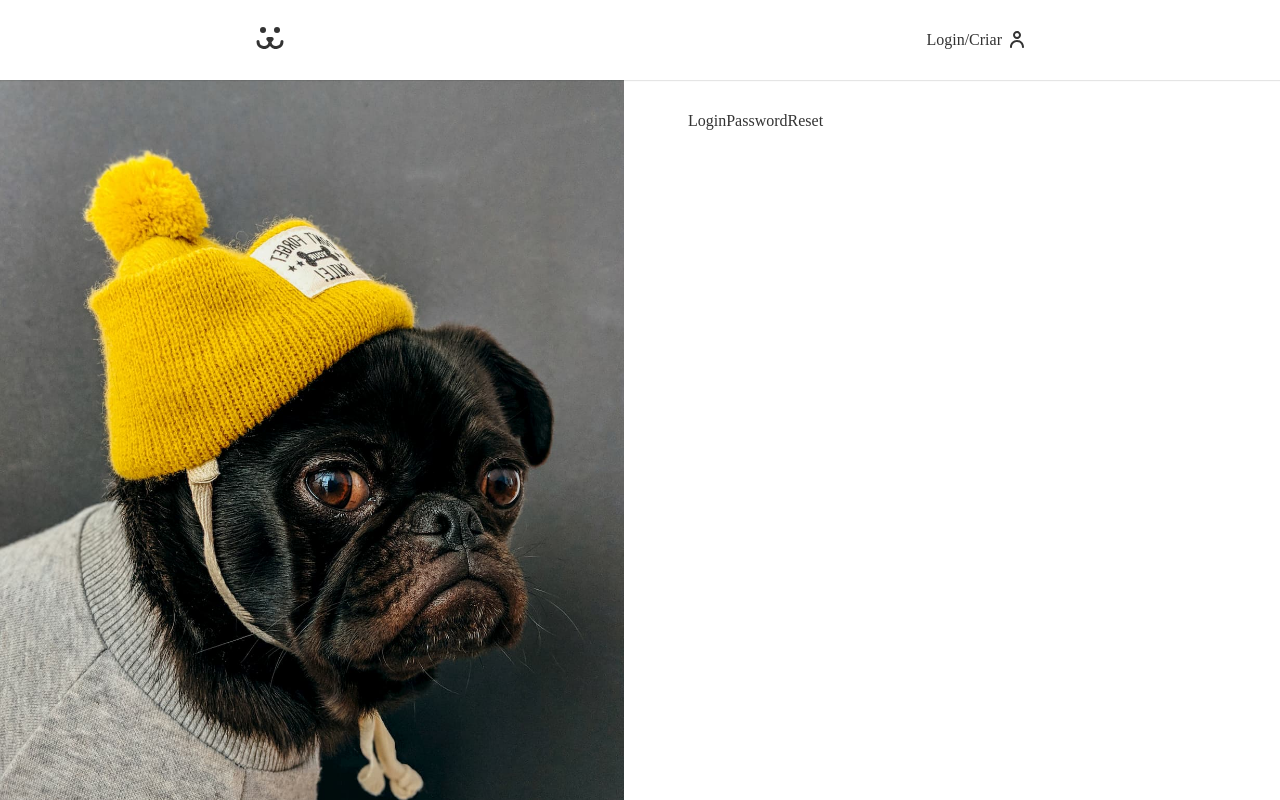
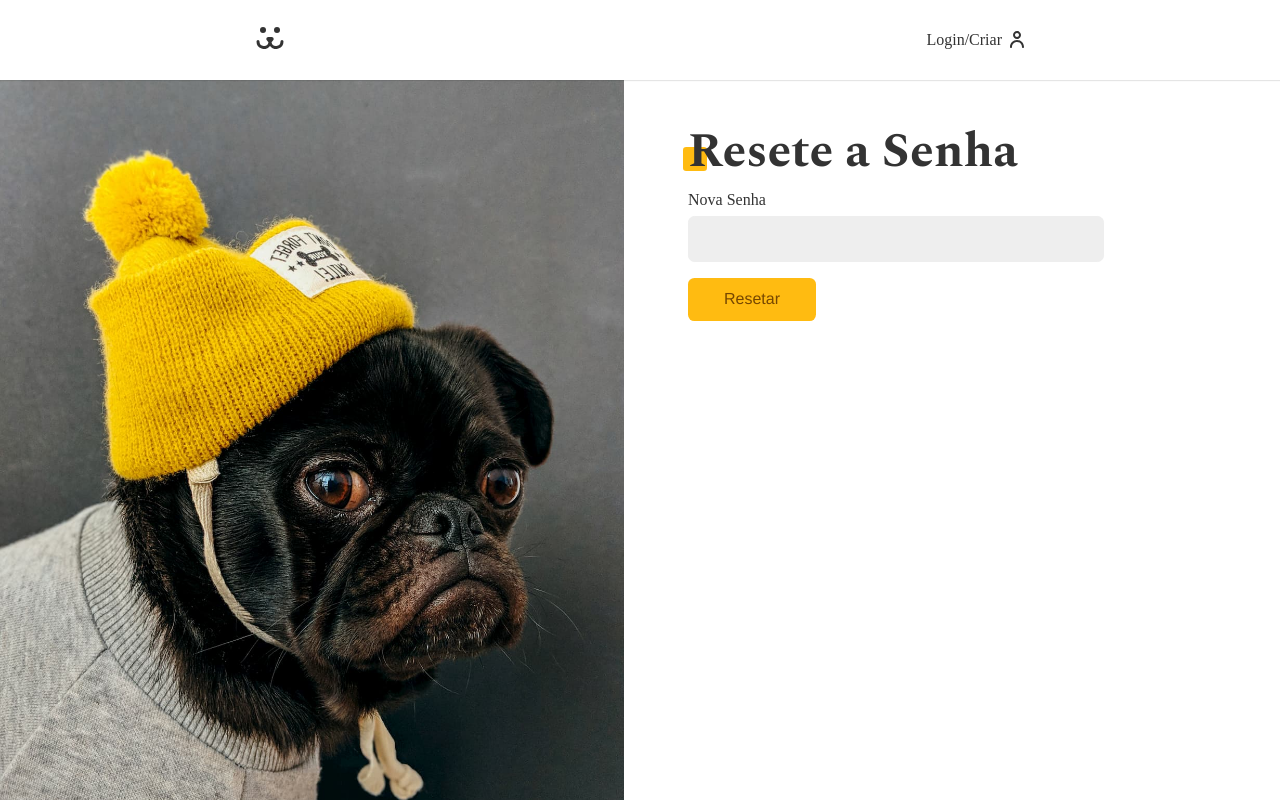
Before and after one commit to Celsogabrielf16/dogs, a React (Create React App) app: page /login/resetar in a window 1280 px wide. Built offline with nearby package versions, Linux system fonts and the light colour scheme.

Commit message:
criação da recuperação de senha

```diff
--- a/src/api.js
+++ b/src/api.js
@@ -108,3 +108,29 @@
     },
   };
 }
+
+export function PASSWORD_LOST(body) {
+  return {
+    url: `${API_URL}api/password/lost`,
+    options: {
+      method: "POST",
+      headers: {
+        "Content-Type": "application/json",
+      },
+      body: JSON.stringify(body),
+    },
+  }
+}
+
+export function PASSWORD_RESET(body) {
+  return {
+    url: API_URL + 'api/password/reset',
+    options: {
+      method: 'POST',
+      headers: {
+        'Content-Type': 'application/json',
+      },
+      body: JSON.stringify(body),
+    },
+  };
+}
--- a/src/components/login/LoginPasswordLost.js
+++ b/src/components/login/LoginPasswordLost.js
@@ -1,9 +1,45 @@
-import React from 'react'
+import React from "react";
+import { PASSWORD_LOST } from "../../api";
+import useFetch from "../../Hooks/useFetch";
+import useForm from "../../Hooks/useForm";
+import Button from "../Form/Button";
+import Input from "../Form/Input";
+import Error from "../Helper/Error";
 
 const LoginPasswordLost = () => {
+  const login = useForm();
+  const { data, loading, error, request } = useFetch();
+
+  async function handleSubmit(event) {
+    event.preventDefault();
+    if (login.validate()) {
+      const { url, options } = PASSWORD_LOST({
+        login: login.value,
+        url: window.location.href.replace('perdeu', 'resetar'),
+      });
+      const { json, response } = await request(url, options);
+    }
+  }
+
   return (
-    <div>LoginPasswordLost</div>
-  )
-}
+    <section>
+      <h1 className="title">Perdeu a senha?</h1>
+      {data ? (
+        <p style={{ color: '#4c1' }}>{data}</p>
+      ) : (
+        <form onSubmit={handleSubmit}>
+          <Input label="Email / Usuário" type="text" name="login" {...login} />
+          {loading ? (
+            <Button disabled>Enviando...</Button>
+          ) : (
+            <Button>Enviar Email</Button>
+          )}
+        </form>
+      )}
 
-export default LoginPasswordLost
+      <Error error={error} />
+    </section>
+  );
+};
+
+export default LoginPasswordLost;
--- a/src/components/login/LoginPasswordReset.js
+++ b/src/components/login/LoginPasswordReset.js
@@ -1,9 +1,59 @@
-import React from 'react'
+import React from "react";
+import { useNavigate } from "react-router-dom";
+import { PASSWORD_RESET } from "../../api";
+import useFetch from "../../Hooks/useFetch";
+import useForm from "../../Hooks/useForm";
+import Button from "../Form/Button";
+import Input from "../Form/Input";
+import Error from "../Helper/Error";
 
 const LoginPasswordReset = () => {
+  const [login, setLogin] = React.useState("");
+  const [key, setKey] = React.useState("");
+  const { loading, error, request } = useFetch();
+  const password = useForm();
+  const navigate = useNavigate();
+
+  React.useEffect(() => {
+    const params = new URLSearchParams(window.location.search);
+    const key = params.get("key");
+    const login = params.get("login");
+    if (key) setKey(key);
+    if (login) setLogin(login);
+  }, []);
+
+  async function handleSubmit(event) {
+    console.log('sdasdfg');
+    event.preventDefault();
+    if (password.validate()) {
+      const { url, options } = PASSWORD_RESET({
+        login,
+        key,
+        password: password.value,
+      });
+      const {response} = await request(url, options);
+      if(response.ok) navigate('/login')
+    }
+  }
   return (
-    <div>LoginPasswordReset</div>
-  )
-}
+    <div>
+      <h1 className="title">Resete a Senha</h1>
+      <form onSubmit={handleSubmit}>
+        <Input
+          label="Nova Senha"
+          type="password"
+          name="password"
+          {...password}
+        />
+        {loading ? (
+          <Button disabled>Resetando ...</Button>
+        ) : (
+          <Button>Resetar</Button>
+        )}
+        <Error error={error} />
+      </form>
+    </div>
+  );
+};
 
-export default LoginPasswordReset
+export default LoginPasswordReset;
```
